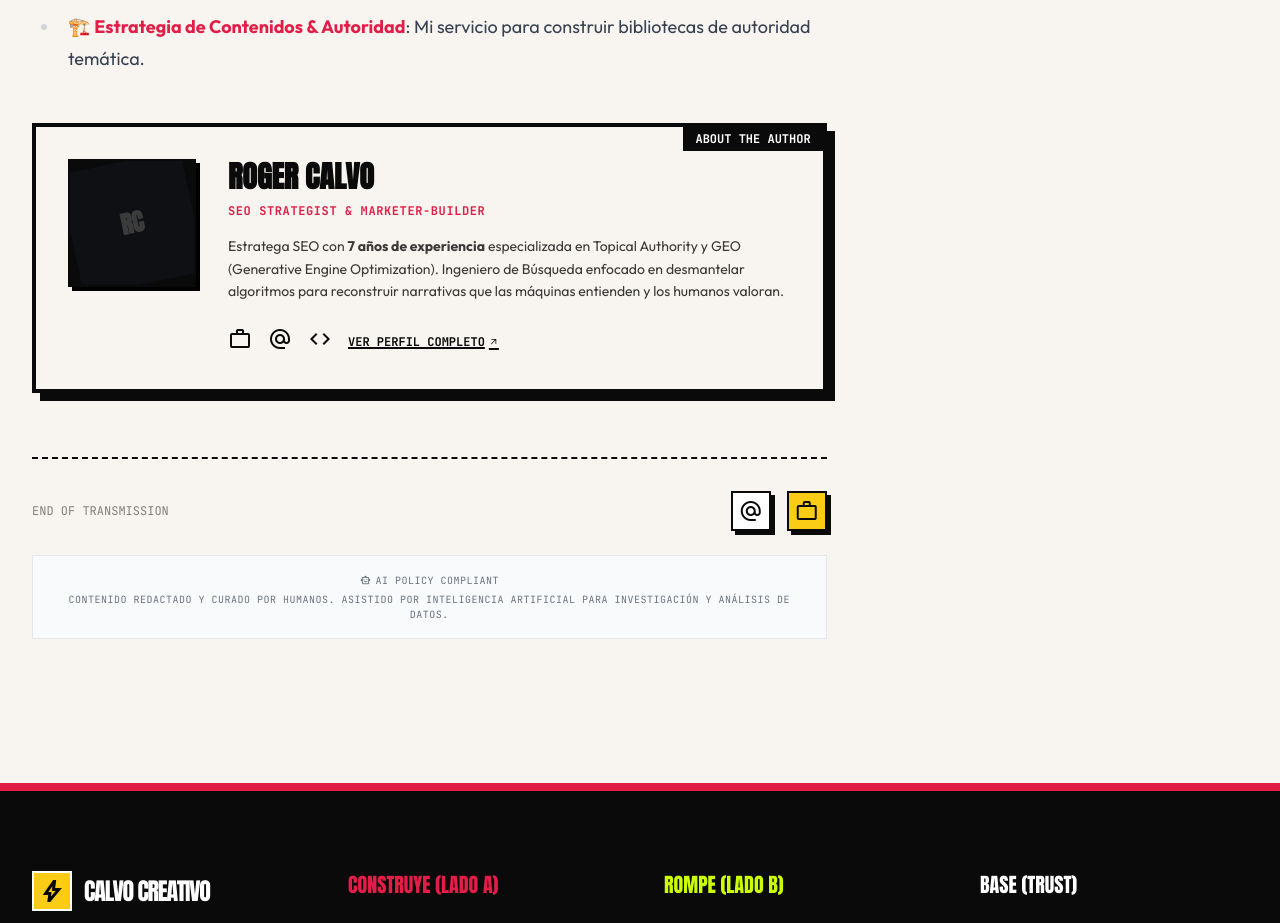
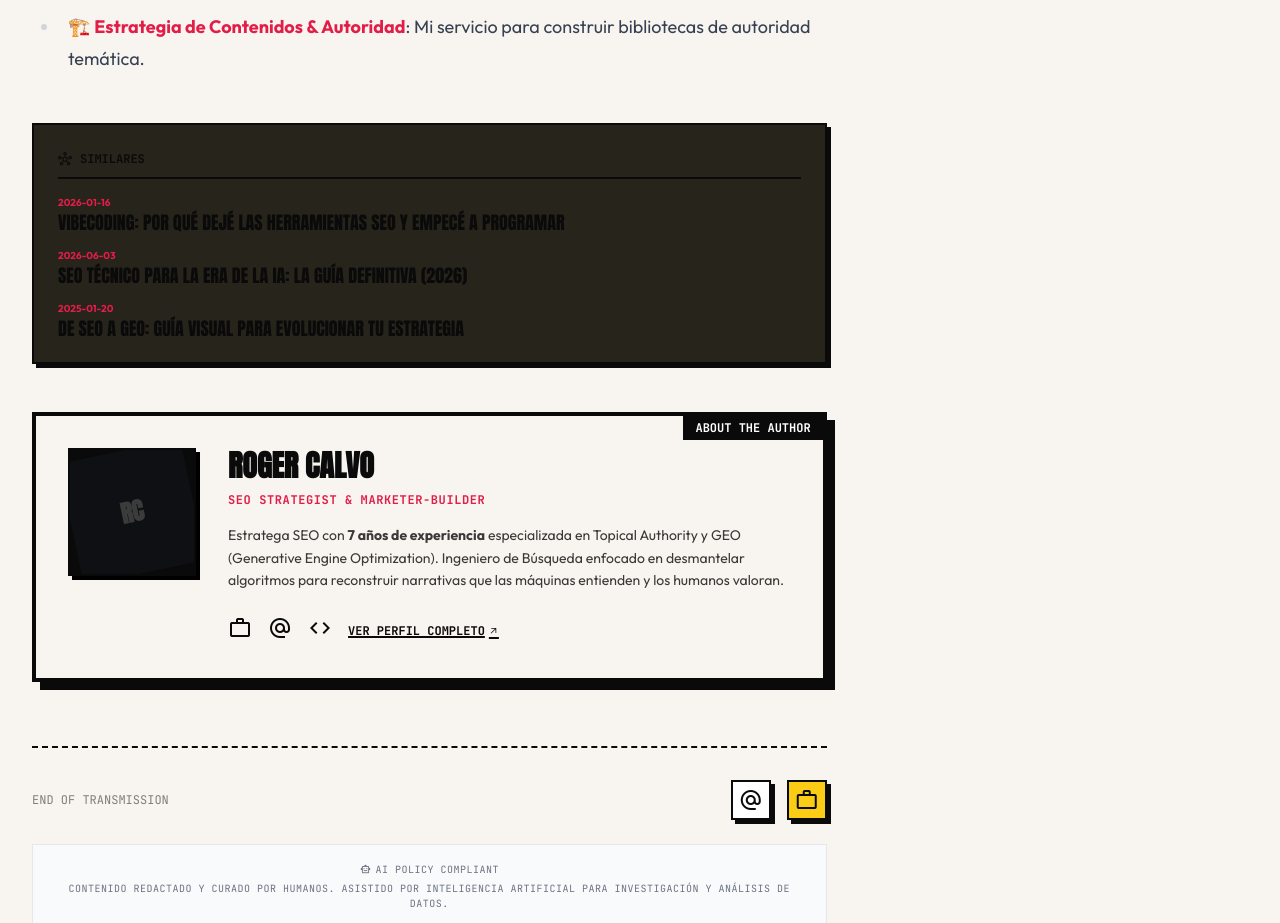
Before and after one commit to germur/Calvo-Creativo-2.0, a Next.js app: page /liner-notes/arte-storytelling-digital in a window 1280 px wide. Shown: the part 10300-11223 px from the top of the page. Built offline with nearby package versions, Linux system fonts and the light colour scheme.

Commit message:
fix: allow rendering assets and restore article related links

```diff
--- a/next-sitemap.config.js
+++ b/next-sitemap.config.js
@@ -2,6 +2,11 @@
 module.exports = {
     siteUrl: 'https://calvocreativo.com',
     generateRobotsTxt: true,
+    // Avoid reporting every rebuild as a content update.
+    autoLastmod: false,
+    robotsTxtOptions: {
+        policies: [{ userAgent: '*', allow: '/', disallow: ['/textures/', '/api/'] }],
+    },
     // ⚡ SIN trailing slash — consistente con next.config.mjs
     trailingSlash: false,
     exclude: [
--- a/pages/liner-notes/[slug].tsx
+++ b/pages/liner-notes/[slug].tsx
@@ -160,6 +160,30 @@ export default function Post({ postData, relatedPosts }: { postData: any, relate
                                 </ReactMarkdown>
                             </article>
 
+                                {/* Related Posts Cluster */}
+                                {relatedPosts && relatedPosts.length > 0 && (
+                                    <div className="mt-12 bg-stone-light border-2 border-ink p-6 shadow-brutal-sm">
+                                        <h4 className="font-mono text-xs uppercase font-bold text-ink mb-4 border-b-2 border-ink pb-2 flex items-center gap-2">
+                                            <span className="material-symbols-outlined text-sm">hub</span>
+                                            Similares
+                                        </h4>
+                                        <ul className="space-y-4">
+                                            {relatedPosts.map((post: any) => (
+                                                <li key={post.id} className="group">
+                                                    <Link href={`/liner-notes/${post.id}`} className="block">
+                                                        <span className="text-[10px] font-bold text-primary uppercase block mb-1">
+                                                            {post.date}
+                                                        </span>
+                                                        <h5 className="font-display text-lg uppercase leading-none group-hover:text-primary transition-colors">
+                                                            {post.title}
+                                                        </h5>
+                                                    </Link>
+                                                </li>
+                                            ))}
+                                        </ul>
+                                    </div>
+                                )}
+
                             {/* Author Box (E-E-A-T) */}
                             <AuthorBox />
 
@@ -230,29 +254,7 @@ export default function Post({ postData, relatedPosts }: { postData: any, relate
                                     </div>
                                 </div>
 
-                                {/* Related Posts Cluster */}
-                                {(postData as any).relatedPosts && (postData as any).relatedPosts.length > 0 && (
-                                    <div className="mt-8 bg-stone-light border-2 border-ink p-6 shadow-brutal-sm">
-                                        <h4 className="font-mono text-xs uppercase font-bold text-ink mb-4 border-b-2 border-ink pb-2 flex items-center gap-2">
-                                            <span className="material-symbols-outlined text-sm">hub</span>
-                                            Similares
-                                        </h4>
-                                        <ul className="space-y-4">
-                                            {(postData as any).relatedPosts.map((post: any) => (
-                                                <li key={post.id} className="group">
-                                                    <Link href={`/liner-notes/${post.id}`} className="block">
-                                                        <span className="text-[10px] font-bold text-primary uppercase block mb-1">
-                                                            {post.date}
-                                                        </span>
-                                                        <h5 className="font-display text-lg uppercase leading-none group-hover:text-primary transition-colors">
-                                                            {post.title}
-                                                        </h5>
-                                                    </Link>
-                                                </li>
-                                            ))}
-                                        </ul>
-                                    </div>
-                                )}
+
                             </div>
                         </aside>
 
```
Also changed, not shown: content/posts/seo-a-geo.md (+1 -1 lines), public/robots.txt, 1 other file (tests, documents, lock files or other folders).
